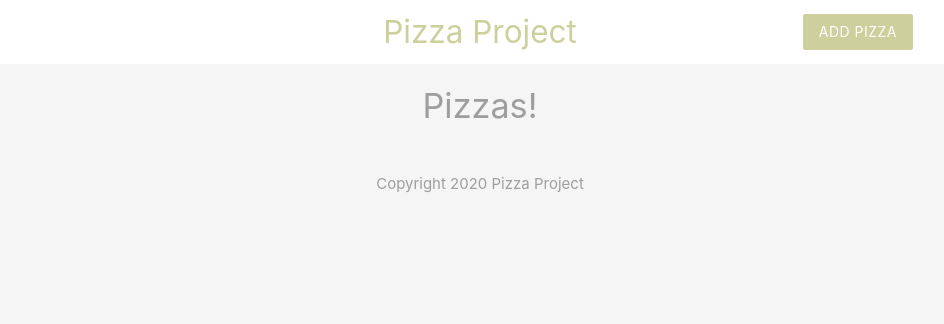
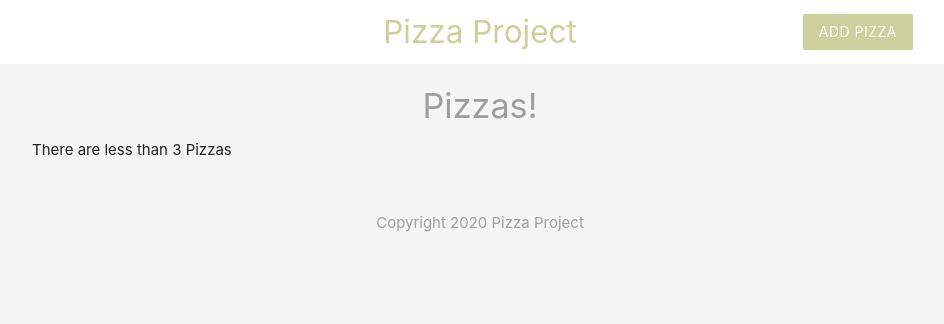
Before and after one commit to OrionJoshi/Pizza-Project, a PHP site: page / in a window 1280 px wide. Shown: the top 324 px of the page, without its empty margins (160-1104 px from the left). Run offline with PHP 8.4, Linux system fonts and the light colour scheme; data that the repository does not hold is empty.

Commit message:
link added to add pizza and index page

```diff
--- a/index.php
+++ b/index.php
@@ -49,6 +49,11 @@
                     </div>
                 </div>
             <?php endforeach; ?>
+            <?php if(count($pizzas)>= 3):?>
+                <p>There are 3 or more Pizzas</p>
+            <?php else: ?>
+                <p>There are less than 3 Pizzas</p>
+            <?php endif; ?>
         </div>
     </div>
 
--- a/templates/header.php
+++ b/templates/header.php
@@ -19,9 +19,9 @@
 <body class="grey lighten-4">
     <nav class="white z-depth-0">
         <div class="container">
-            <a href="#" class="brand-logo center brand-text">Pizza Project</a>
+            <a href="index.php" class="brand-logo center brand-text">Pizza Project</a>
             <ul id="nav-mobile" class="right hide-on-small-and-down">
-                <li><a href="#" class="btn brand z-depth-0">Add Pizza</a></li>
+                <li><a href="add.php" class="btn brand z-depth-0">Add Pizza</a></li>
             </ul>
         </div>
     </nav>
```
